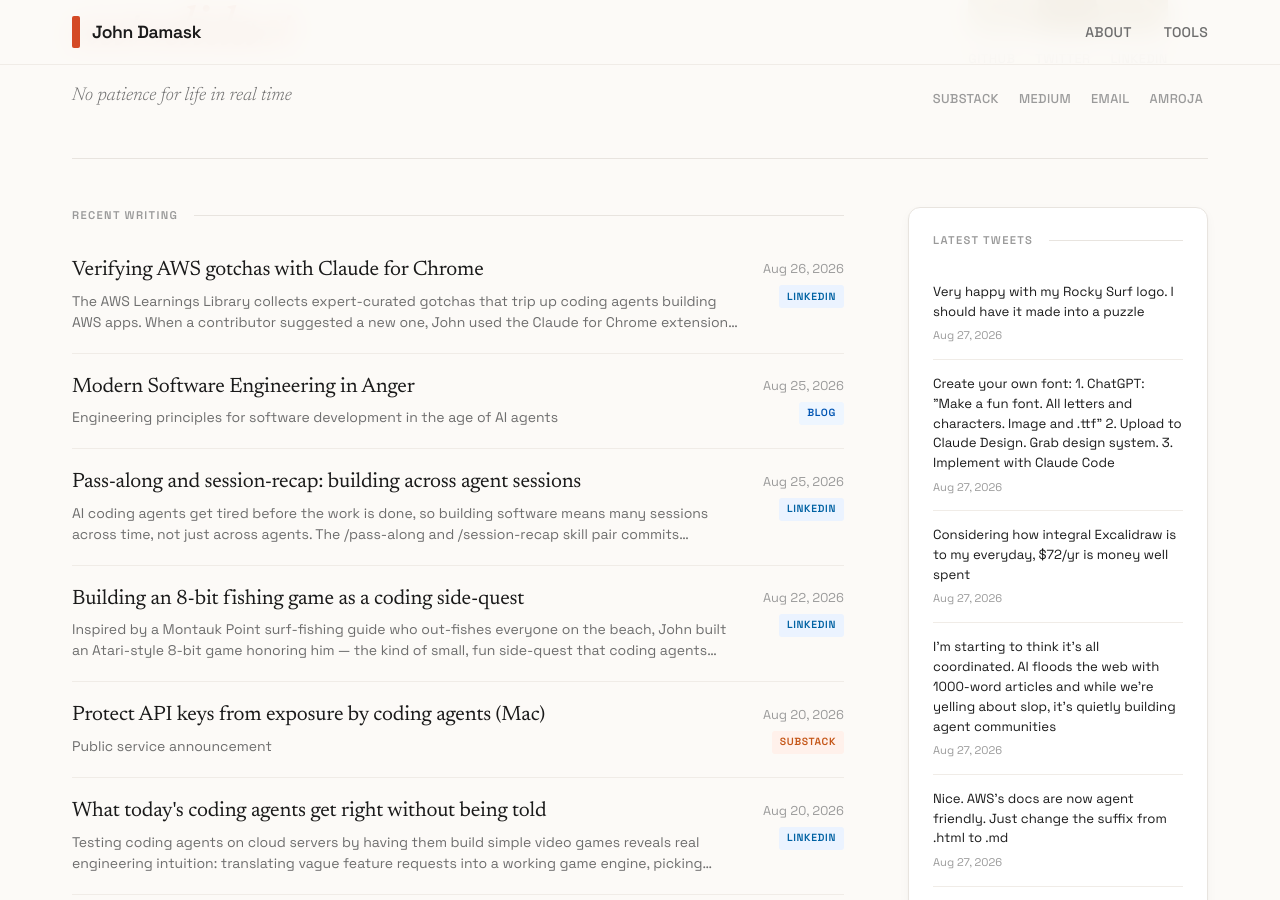
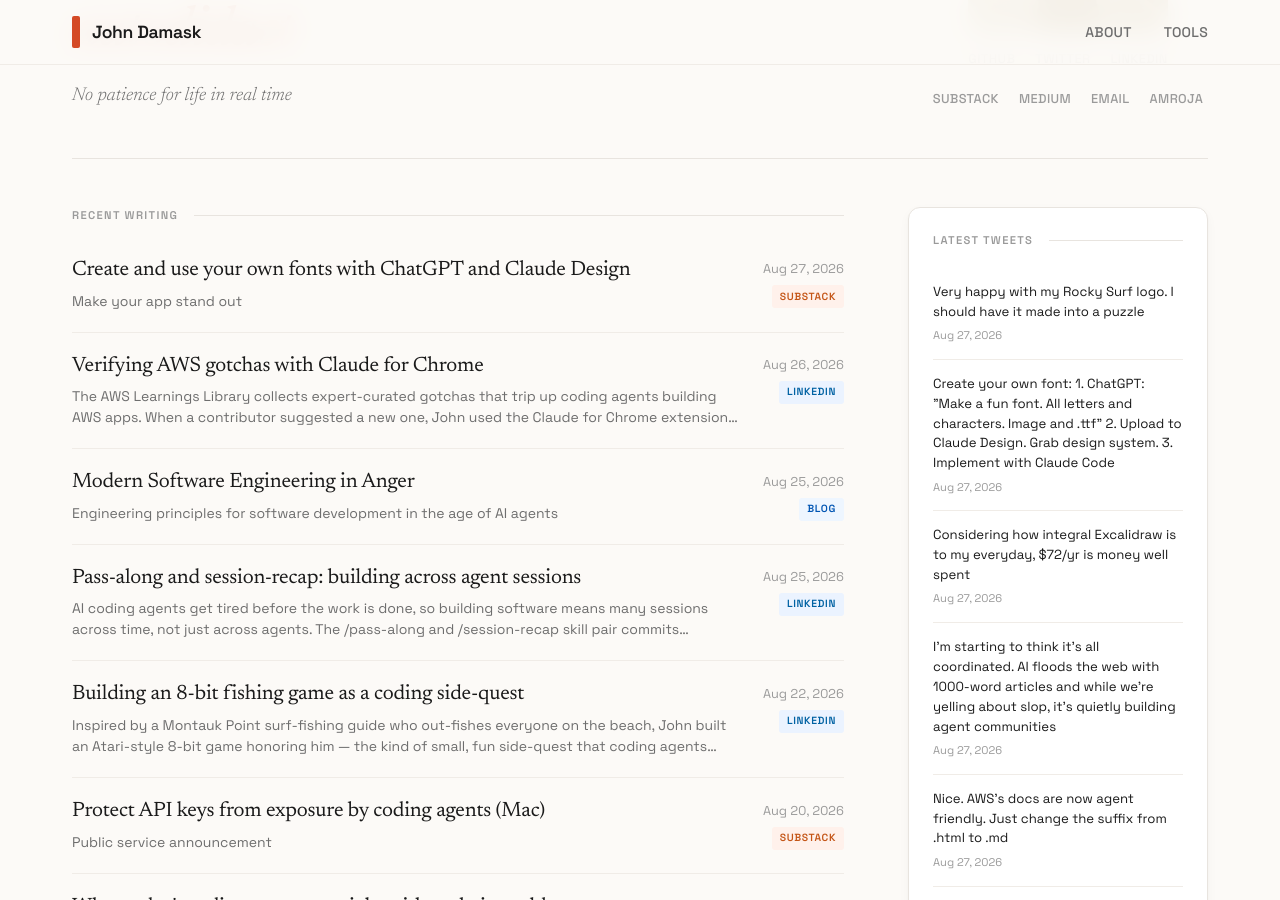
Before and after one commit to jbdamask/jbdamask.github.io, a Jekyll site: the page built from index.html, in a window 1280 px wide and 900 px high, scrolled down 336 px. Built offline with Jekyll 4.4.1, drawn with Linux system fonts in a browser that asks for light colours; the list of posts is cut into pages by our own code.

Commit message:
Update Substack posts

```diff
--- a/_data/substack-posts.yml
+++ b/_data/substack-posts.yml
@@ -2,6 +2,12 @@
 # Fetches RSS feed (latest 5) and merges with existing posts
 # This preserves older posts not in the RSS feed
 
+- title: Create and use your own fonts with ChatGPT and Claude Design
+  source: substack
+  url: https://johndamask.substack.com/p/create-and-use-your-own-fonts-with
+  date: '2026-08-27'
+  excerpt: Make your app stand out
+  image: https://substackcdn.com/image/fetch/$s_!pWyc!,w_1456,c_limit,f_auto,q_auto:good,fl_progressive:steep/https%3A%2F%2Fsubstack-post-media.s3.amazonaws.com%2Fpublic%2Fimages%2F6e7f82b7-3079-4310-9e47-587e2c352589_1250x870.png
 - title: Protect API keys from exposure by coding agents (Mac)
   source: substack
   url: https://johndamask.substack.com/p/protect-api-keys-from-exposure-by
```
